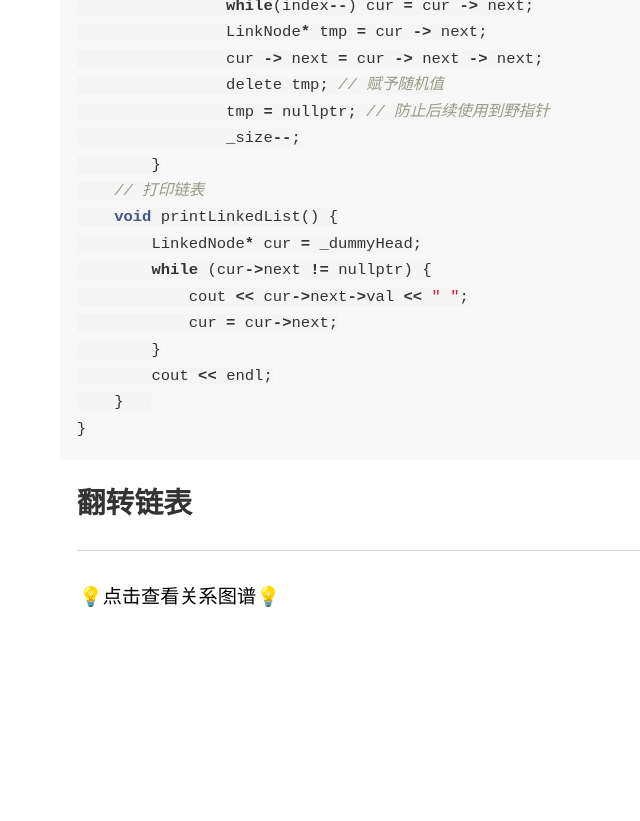
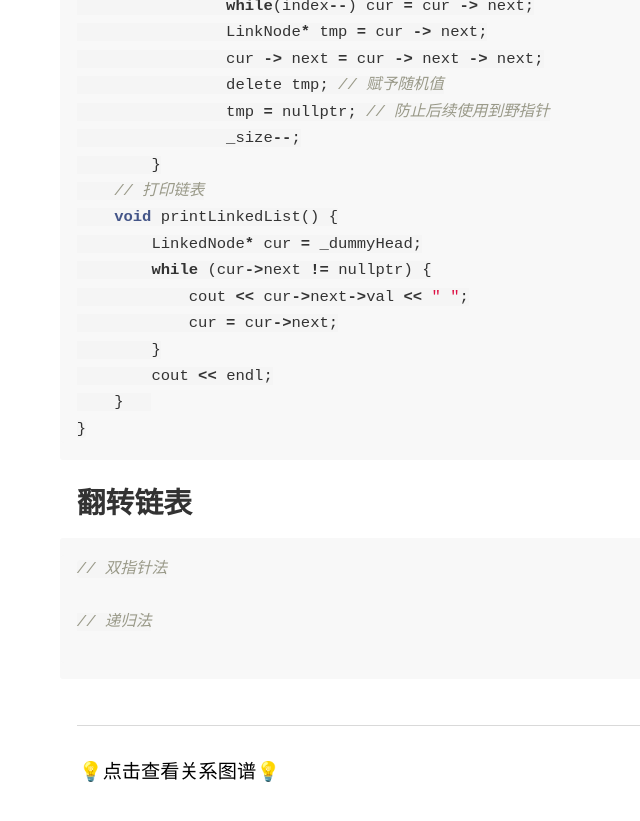
Before and after one commit to wingowen/digital-garden-jekyll, a Jekyll site: the page built from _notes/算法.md, in a window 1280 px wide and 900 px high, scrolled down 13623 px. Shown: the top 821 px of the window, without its empty margins (0-640 px from the left). Built offline with Jekyll 4.4.1, drawn with Linux system fonts in a browser that asks for light colours; before the commit the page ends 14348 px from its top, so only the background shows below that.

Commit message:
vault backup: 2024-08-30 14:45:14

````diff
--- a/_notes/算法.md
+++ b/_notes/算法.md
@@ -502,3 +502,10 @@ public:
 ```
 
 ## 翻转链表
+
+```c
+// 双指针法
+
+// 递归法
+
+```
````
